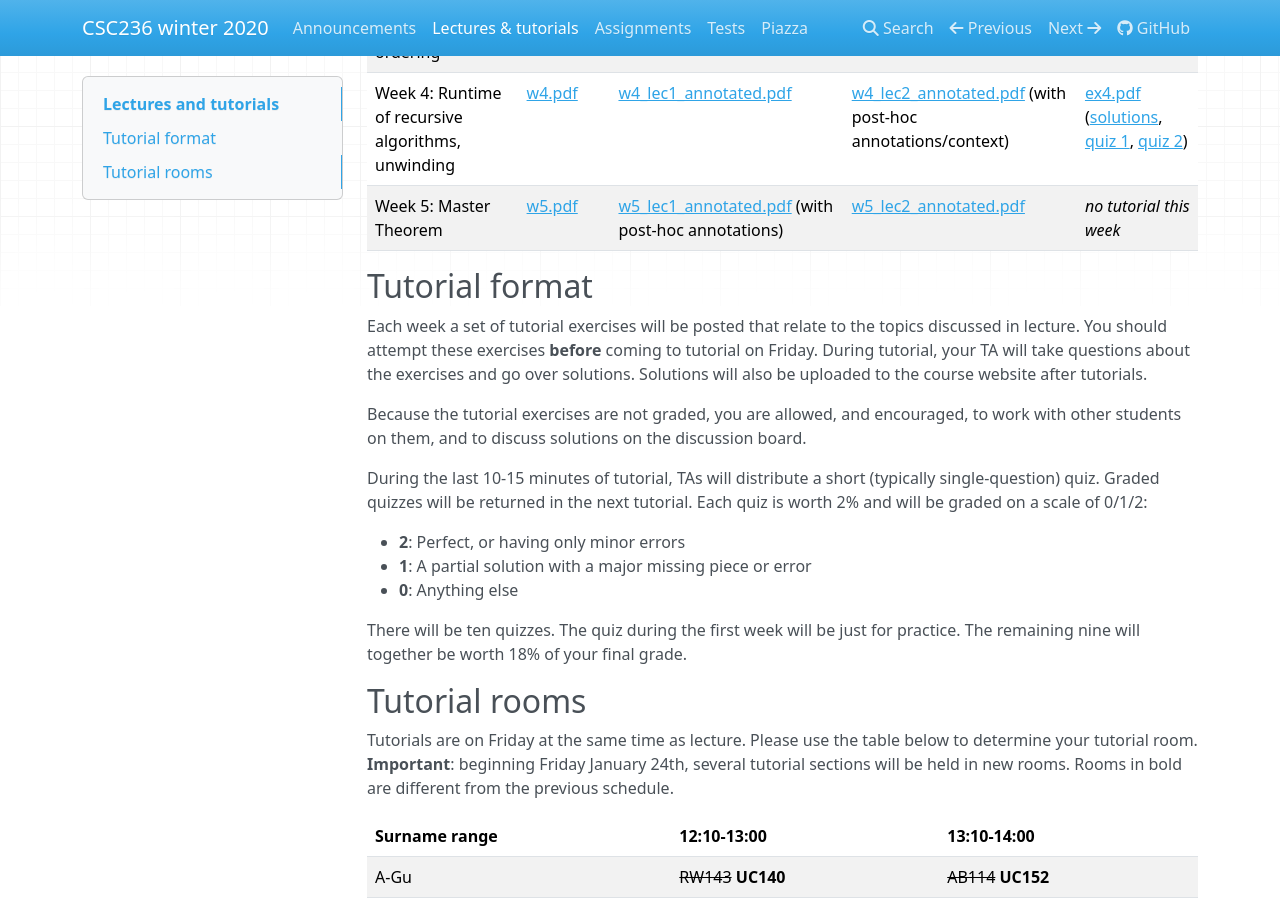
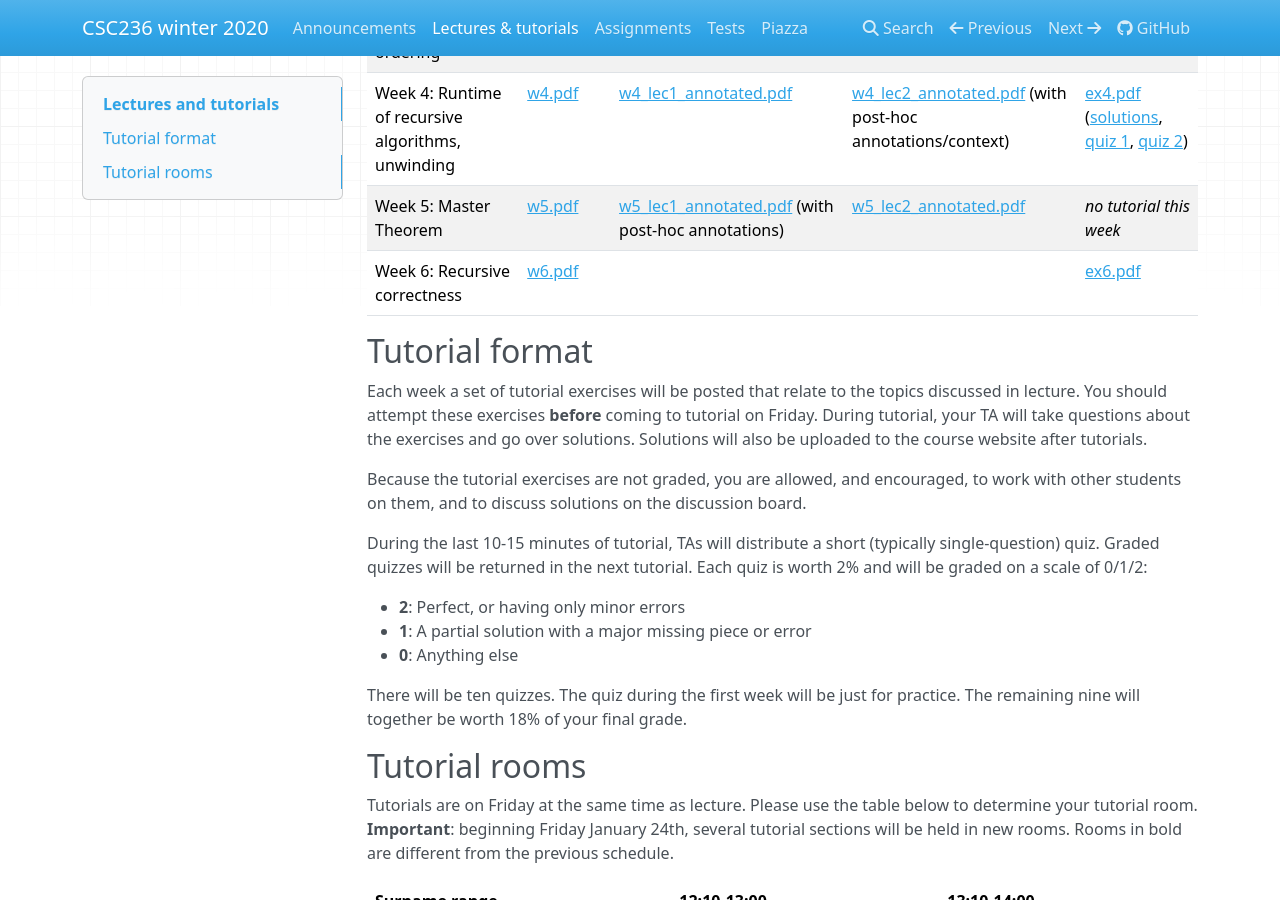
Before and after one commit to colinmorris/csc236, an MkDocs documentation site: the page built from docs/lectures_and_tutorials.md, in a window 1280 px wide and 900 px high, scrolled down 481 px. Built offline with MkDocs 1.6.1, drawn with Linux system fonts in a browser that asks for light colours; nearby versions of some CDN libraries.

Commit message:
w6 materials

```diff
--- a/docs/lectures_and_tutorials.md
+++ b/docs/lectures_and_tutorials.md
@@ -9,6 +9,7 @@ Week 2: Complete induction | [w2.pdf](lecture_slides/w2.pdf) | [w2_lec1_annotate
 Week 3: Structural induction & well-ordering | [w3.pdf](lecture_slides/w3.pdf) | [w3_lec1_annotated.pdf](lecture_slides/w3_lec1_annotated.pdf)  | [w3_lec2_annotated.pdf](lecture_slides/w3_lec2_annotated.pdf) (with post-hoc annotations/context) | [ex3.pdf](exercises/ex3.pdf) ([solutions](exercises/ex3_solutions.pdf))
 Week 4: Runtime of recursive algorithms, unwinding | [w4.pdf](lecture_slides/w4.pdf) | [w4_lec1_annotated.pdf](lecture_slides/w4_lec1_annotated.pdf)  | [w4_lec2_annotated.pdf](lecture_slides/w4_lec2_annotated.pdf) (with post-hoc annotations/context)| [ex4.pdf](exercises/ex4.pdf) ([solutions](exercises/ex4_solutions.pdf), [quiz 1](exercises/q4_v1_solutions.pdf), [quiz 2](exercises/q4_v2_solutions.pdf))
 Week 5: Master Theorem | [w5.pdf](lecture_slides/w5.pdf) | [w5_lec1_annotated.pdf](lecture_slides/w5_lec1_annotated.pdf) (with post-hoc annotations) | [w5_lec2_annotated.pdf](lecture_slides/w5_lec2_annotated.pdf) | *no tutorial this week*
+Week 6: Recursive correctness | [w6.pdf](lecture_slides/w6.pdf) | | | [ex6.pdf](exercises/ex6.pdf)
 
 ## Tutorial format
 
```
Also changed, not shown: 2 other files.
